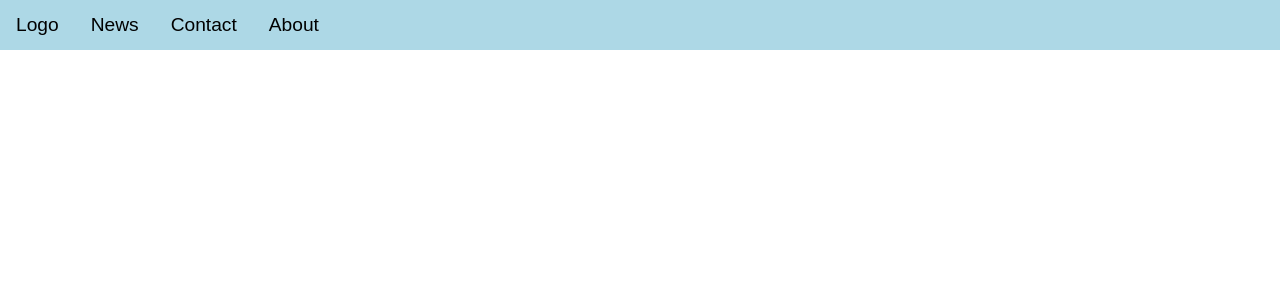
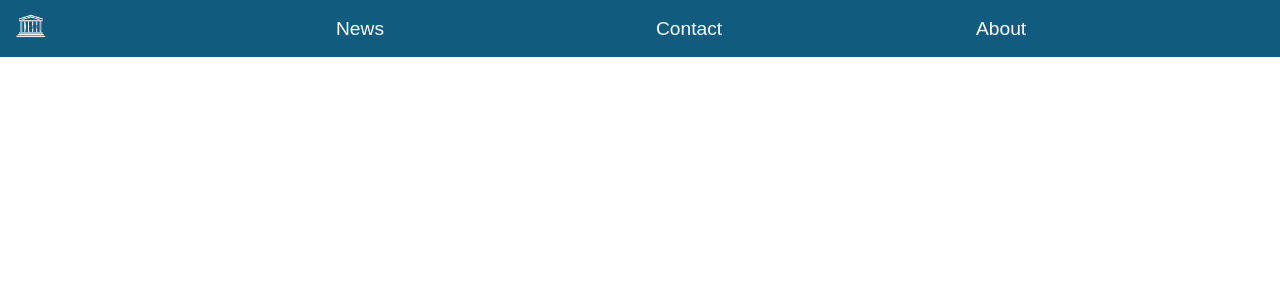
Before and after one commit to filipmedak/real-estate, a PHP site: page / in a window 1280 px wide. Shown: the top 300 px of the page. Run offline with PHP 8.4, Linux system fonts and the light colour scheme.

Commit message:
Navigation bugs fixed, updated temporary logo (white/blue scheme)

```diff
--- a/css/style.css
+++ b/css/style.css
@@ -19,16 +19,28 @@ body, html
 
 .nav
 {
-  background-color: #ADD8E6;
+  background-color: #105b7e;
   overflow: hidden;
+  display: grid;
+  grid-template-columns: 1fr 1fr 1fr 1fr;
+  justify-items: center;
+  align-items: center;
+}
+
+.nav:first-child
+{
+  justify-items: start;
+}
+
+.nav img
+{
+  width: 30px;
 }
 
 .nav a
 {
-  float: left;
-  display: block;
-  color: #000;
-  text-align: center;
+  color: #fff;
+  /*text-align: center;*/
   padding: 14px 16px;
   text-decoration: none;
   font-size: 1.2em;
@@ -37,6 +49,8 @@ body, html
 .nav .icon
 {
   display: none;
+  color: #fff;
+  justify-self: end;
 }
 
 
@@ -45,9 +59,10 @@ body, html
 /* Media query: 600px */
 
 @media screen and (max-width: 600px) {
+
     .nav a:not(:first-child)
      {
-       display: none;
+      display: none;
     }
 
     .nav a.icon
@@ -56,9 +71,15 @@ body, html
       display: block;
     }
 
+    .nav
+    {
+      grid-template-columns: 1fr 1fr;
+    }
+
     .nav.responsive
     {
       position: relative;
+      display: block;
     }
 
     .nav.responsive a.icon
--- a/index.html
+++ b/index.html
@@ -15,7 +15,7 @@
             <!-- Navigation -->
 
             <div class="nav" id="rwdNav">
-                <a href="#">Logo</a>
+                <a href="#"><img src="img/logo.png" alt="Smiley face"></a>
                 <a href="#">News</a>
                 <a href="#">Contact</a>
                 <a href="#">About</a>
```
Also changed, not shown: img/logo.png.
